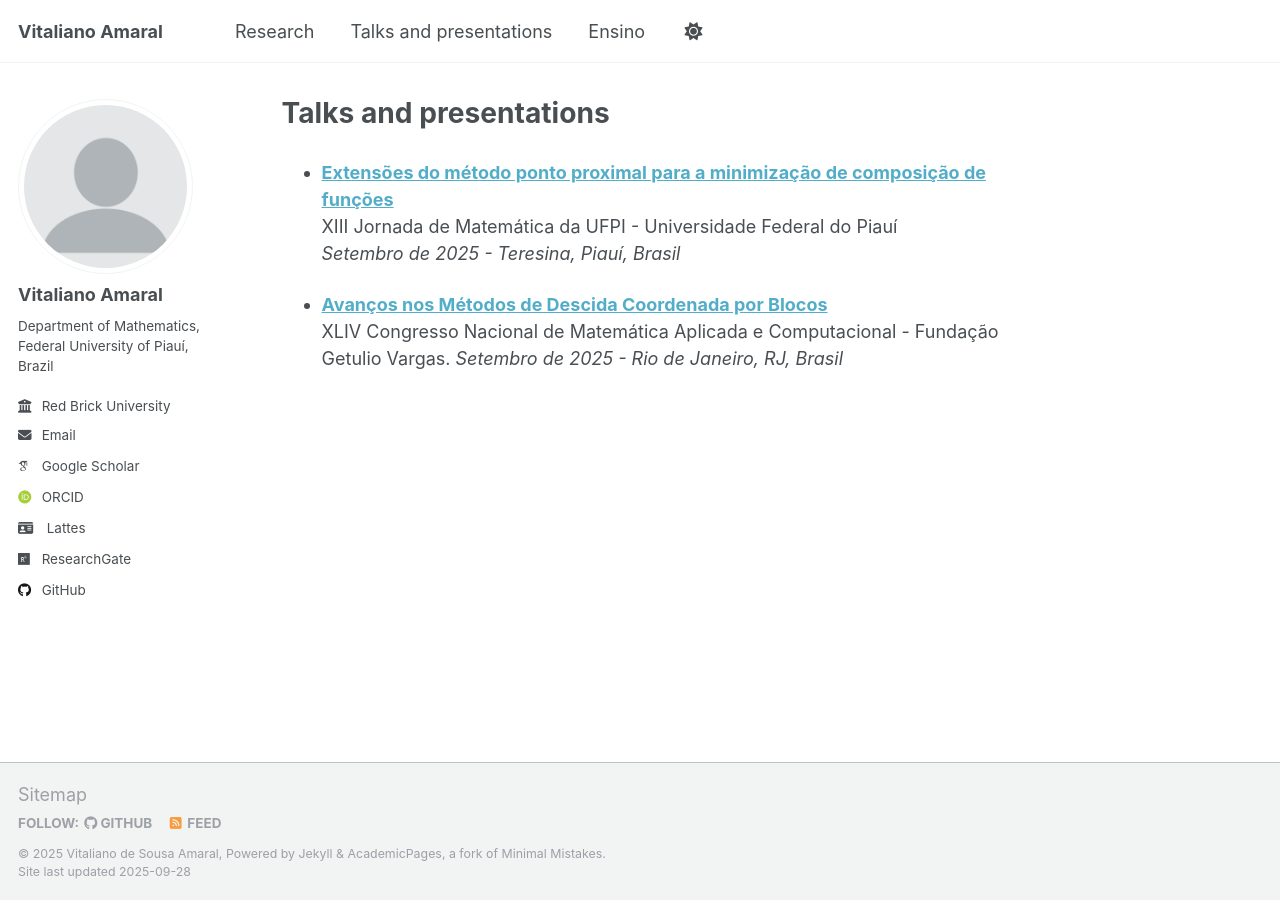
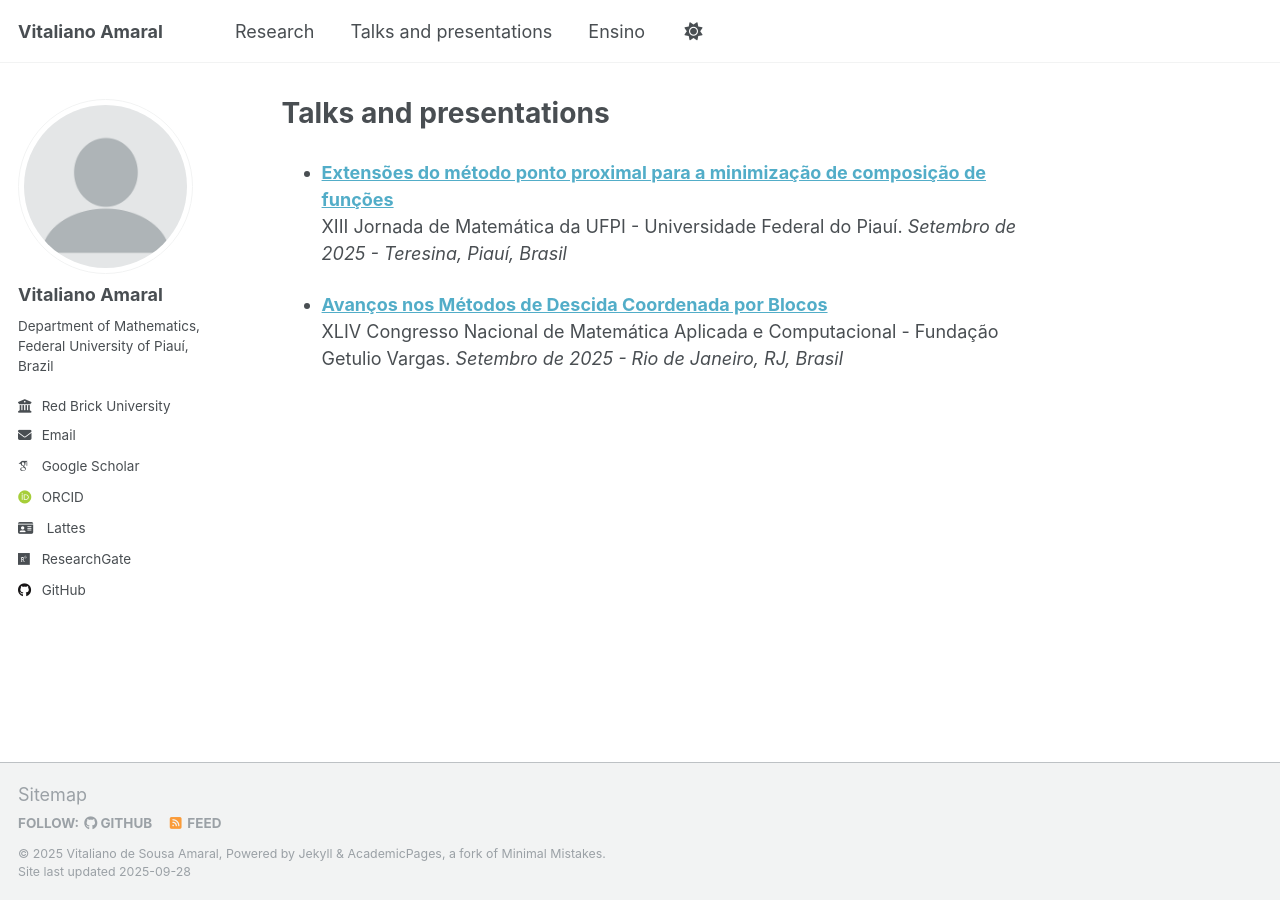
Before and after one commit to vitalianoamaral/vitalianoamaral.github.io, a Jekyll site: the page built from _pages/talksandpresentations.md, in a window 1280 px wide. Built offline with Jekyll 4.4.1, drawn with Linux system fonts in a browser that asks for light colours; some web fonts are replaced.

```diff
--- a/_pages/talksandpresentations.md
+++ b/_pages/talksandpresentations.md
@@ -5,8 +5,7 @@ permalink: /talksandpresentations/
 author_profile: true
 ---
 - **[Extensões do método ponto proximal para a minimização de composição de funções](/files/cnmac2025.pdf)**
-  XIII Jornada de Matemática da UFPI - Universidade Federal do Piauí
-  *Setembro de 2025 - Teresina, Piauí, Brasil*
+  XIII Jornada de Matemática da UFPI - Universidade Federal do Piauí. *Setembro de 2025 - Teresina, Piauí, Brasil*
 
 - **[Avanços nos Métodos de Descida Coordenada por Blocos](/files/jornada2025.pdf)**
   XLIV Congresso Nacional de Matemática Aplicada e Computacional - Fundação Getulio Vargas. *Setembro de 2025 - Rio de Janeiro, RJ, Brasil*
```
